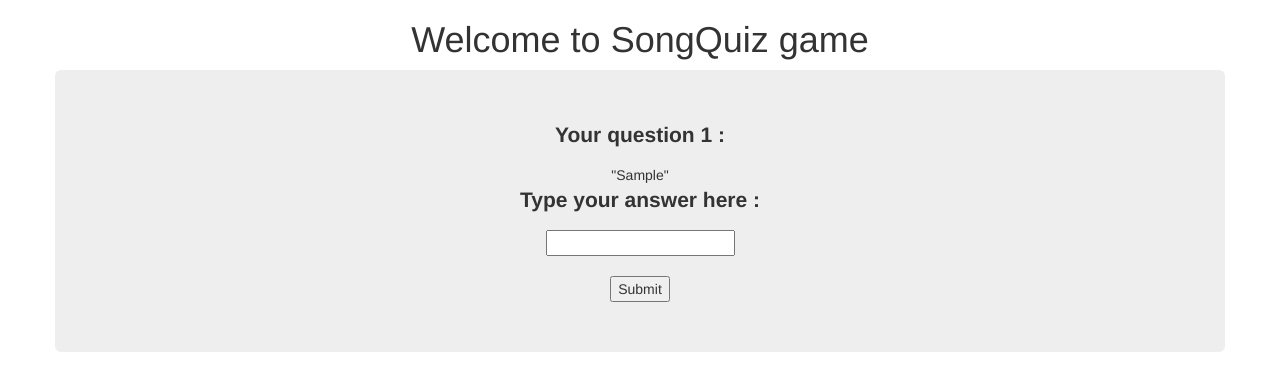
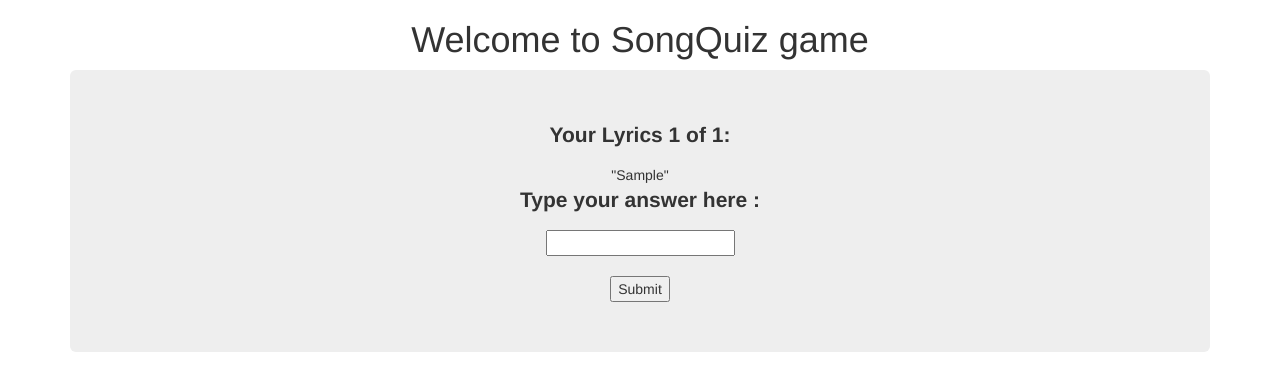
Before and after one commit to vinothini92/SongQuizGame, a Django app: template src/static/templates/display_question.html in a window 1280 px wide. Shown: the top 391 px of the page. Run offline with Django 3.2, Linux system fonts and the light colour scheme; tables that the repository leaves empty hold one stand-in row (values such as "Sample post"); the template is opened without the code that fills it: values that come from a table or form of the project are taken from there, most other values are stand-ins (such as "Sample title", 1, 10 or a date in 2020); some libraries are stand-ins or nearby versions.

Commit message:
end of question problem handled

```diff
--- a/src/SongQuiz/urls.py
+++ b/src/SongQuiz/urls.py
@@ -8,5 +8,6 @@ urlpatterns = patterns('',
     url(r'^$', 'Guessit.views.home', name='home'),
     # url(r'^blog/', include('blog.urls')),
     url(r'question/(?P<question_id>\w+)/$','Guessit.views.display_question',name='display_question'),
+    #url(r'question/$','Guessit.views.display_question',name='display_question'),
     url(r'^admin/', include(admin.site.urls)),
 )
--- a/src/static/templates/base.html
+++ b/src/static/templates/base.html
@@ -8,7 +8,7 @@
 	</head>
 	<body class="container">
 		<div class="row clearfix">
-			<div class="question">
+			<div class="col-md-12 column">
 				<h1 style="text-align:center">Welcome to SongQuiz game</h1>
 				<div class="jumbotron">
 				{% block body_block %}
--- a/src/static/templates/display_question.html
+++ b/src/static/templates/display_question.html
@@ -16,7 +16,7 @@
         {% endfor %}
         {% endcomment %}
 
-        <p><strong>Your question {{ quesno_id.id}} : </strong></p>
+        <p><strong>Your Lyrics {{ quesno_id.id }} of {{ total_ques }}: </strong></p>
         "{{ song_data.lyrics }}"
         <p><strong>Type your answer here :</strong></p>
         <form id='song_form' method = 'post' action="">{% csrf_token %}
--- /dev/null
+++ b/src/static/templates/results.html
@@ -0,0 +1,5 @@
+{% extends 'base.html' %}
+
+{% block body_block %}
+<h2>Game over</h2>
+{% endblock %}
```
Also changed, not shown: src/Guessit/views.py (+16 -5 lines), 2 other files.
